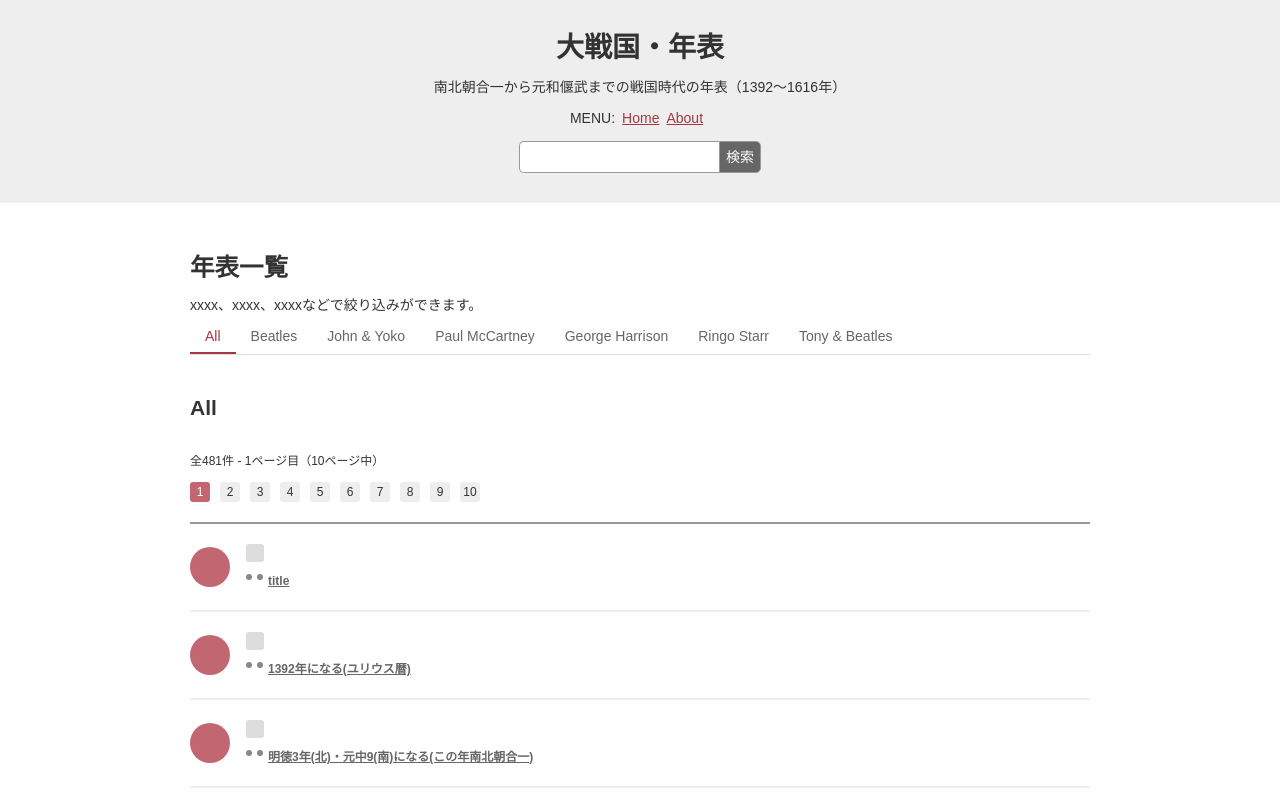
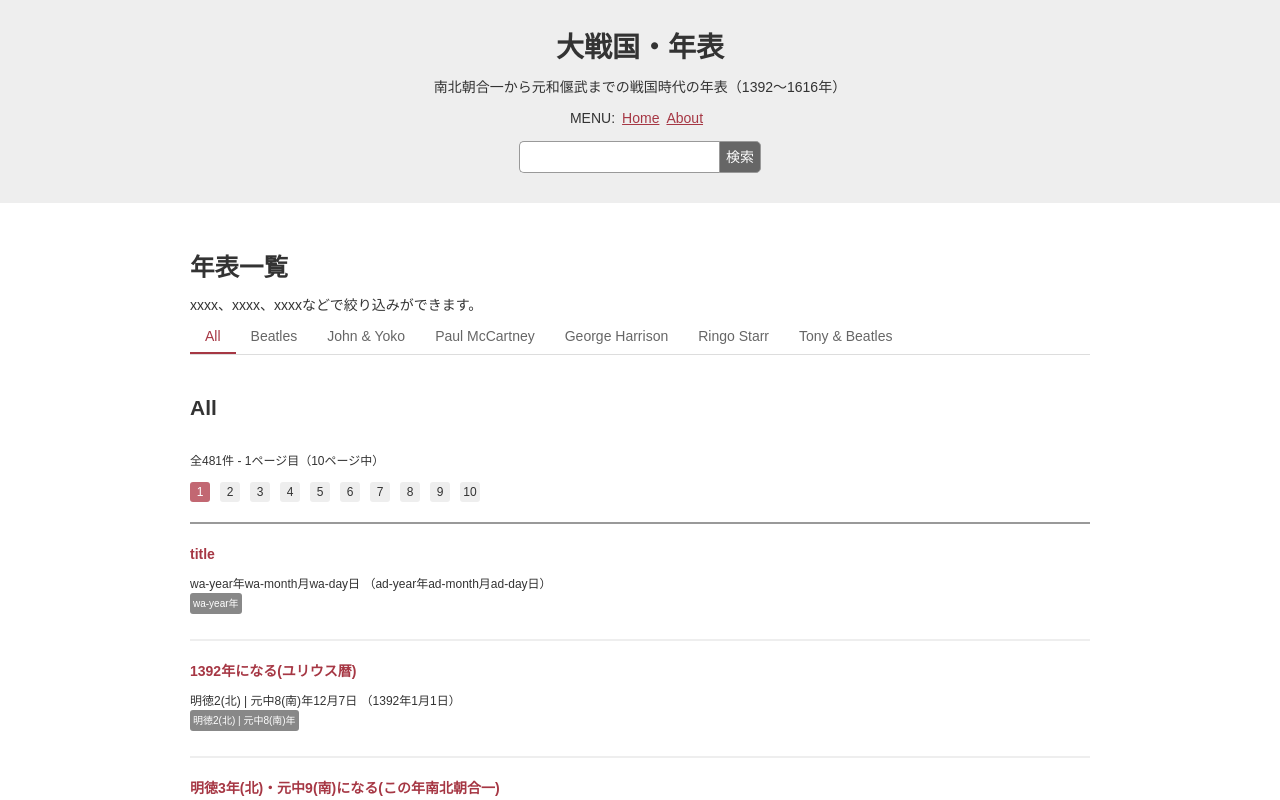
Before and after one commit to ryo-i/dai-sengoku-nenpyo, a Next.js app: page / in a window 1280 px wide. Shown: the top 800 px of the page. Built offline with nearby package versions, Linux system fonts and the light colour scheme.

Commit message:
レスポンスをページ上に表示 #3

```diff
--- a/components/InnerIndex.tsx
+++ b/components/InnerIndex.tsx
@@ -117,7 +117,7 @@ function InnerIndex() {
   const [yearList, setYearList] = useState([]);
   const [formatList, setFormatList] = useState([]);
   const [pageInfo, setPageInfo] = useState({});
-  const [tracksData, setTracksData] = useState([]);
+  const [nenpyoData, setNenpyoData] = useState([]);
   const {isCategory, setIsCategory} = useContext(categoryContext);
   const {categoryName, setCategoryName} = useContext(categoryContext);
   const {categoryPath, setCategoryPath} = useContext(categoryContext);
@@ -185,7 +185,7 @@ function InnerIndex() {
         const resJson = await res.json();
         const data = resJson;
         // console.log('data', data);
-        setTracksData(data.nenpyoList);
+        setNenpyoData(data.nenpyoList);
         setYearList(data.yearList);
         setFormatList(data.formatList);
         setPageInfo(data.pageInfo);
@@ -212,25 +212,21 @@ function InnerIndex() {
     } else {
       return (
         <ul className="trackList">
-          {tracksData.map((data, index) =>
-            <li key={index} className={getTopTrack(data.order, index, tracksData)} data-order={data.order}>
-              <figure>
-                <p className="icon">
-                  <Link href={hierarchy + "category/" + data.path}>
-                    <a>{data.icon}</a>
-                  </Link>
-                </p>
-              </figure>
+          {nenpyoData.map((data, index) =>
+            <li key={index} className={getTopTrack(data.order, index, nenpyoData)} data-order={data.order}>
               <dl>
                 <dt>
                   <Link href={hierarchy + "track/" + data.id}>
                     <a>
-                      <p className="num">{data.number}</p>
-                      <p className="song">{data.track}</p>
+                      <p className="title">{data.title}</p>
                     </a>
                   </Link>
                 </dt>
                 <dd>
+                  <p className="date">
+                    {data.waYear}年{data.waMonth}月{data.waDay}日
+                    （{data.adYear}年{data.adMonth}月{data.adDay}日）
+                  </p>
                   <p className="title-area">
                     <span className="year">
                       <Link href={
@@ -238,23 +234,7 @@ function InnerIndex() {
                         hierarchy + "category/" + data.path + "?year=" + data.year :
                         hierarchy + "?year=" + data.year
                       }>
-                        <a>{data.year}</a>
-                      </Link>
-                    </span>
-                    <span className="format">
-                      <Link href={isCategory ?
-                        hierarchy + "category/" + data.path + "?format=" + data.format :
-                        hierarchy + "?format=" + data.format
-                      }>
-                        <a>{data.format}</a>
-                      </Link>
-                    </span>
-                    <span className="title">
-                      <Link href={isCategory ?
-                        hierarchy + "category/" + data.path + "?order=" + data.order + "&title=" + data.title :
-                        hierarchy + "?order=" + data.order + "&title=" + data.title
-                      }>
-                        <a>{data.title}</a>
+                        <a>{data.waYear}年</a>
                       </Link>
                     </span>
                   </p>
--- a/modules/api/getNenpyoArray.ts
+++ b/modules/api/getNenpyoArray.ts
@@ -1,4 +1,4 @@
-// Get Tracks Array
+// Get Nenpyo Array
 const getNenpyoArray = (dataLength, pageInfo, data, keyNumbers) => {
   let startNum = dataLength -1;
   let addLength = 50;
@@ -9,12 +9,12 @@ const getNenpyoArray = (dataLength, pageInfo, data, keyNumbers) => {
   const nenpyoArray = [];
   for (var i = startNum; i < startNum + addLength; i++) {
     const thisObj = {};
-    thisObj['ad-year'] = data[i][keyNumbers.adYear];
-    thisObj['ad-month'] = data[i][keyNumbers.adMonth];
-    thisObj['ad-day'] = data[i][keyNumbers.adDay];
-    thisObj['wa-year'] = data[i][keyNumbers.waYear];
-    thisObj['wa-month'] = data[i][keyNumbers.waMonth];
-    thisObj['wa-day'] = data[i][keyNumbers.waDay];
+    thisObj['adYear'] = data[i][keyNumbers.adYear];
+    thisObj['adMonth'] = data[i][keyNumbers.adMonth];
+    thisObj['adDay'] = data[i][keyNumbers.adDay];
+    thisObj['waYear'] = data[i][keyNumbers.waYear];
+    thisObj['waMonth'] = data[i][keyNumbers.waMonth];
+    thisObj['waDay'] = data[i][keyNumbers.waDay];
     thisObj['category'] = data[i][keyNumbers.category];
     thisObj['title'] = data[i][keyNumbers.title];
     nenpyoArray.push(thisObj);
--- a/pages/about.tsx
+++ b/pages/about.tsx
@@ -58,7 +58,7 @@ function About() {
             <section>
                 <h2>進捗</h2>
                 <ul>
-                    <li>API設定をtrackからnenpyoに変更 <a href="https://github.com/ryo-i/dai-sengoku-nenpyo/issues/3" target="_blank">#3</a></li>
+                    <li>レスポンスをページ上に表示 <a href="https://github.com/ryo-i/dai-sengoku-nenpyo/issues/3" target="_blank">#3</a></li>
                     <li>年代に単位「年代」を追記 <a href="https://github.com/ryo-i/dai-sengoku-nenpyo/issues/2" target="_blank">#2</a></li>
                 </ul>
             </section>
```
Also changed, not shown: 1 other file (tests, documents, lock files or other folders).
